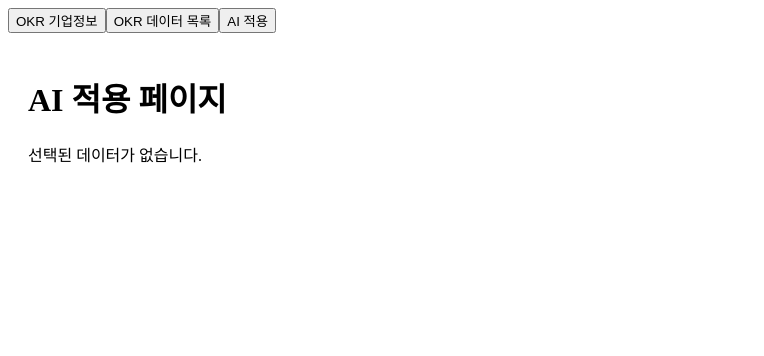
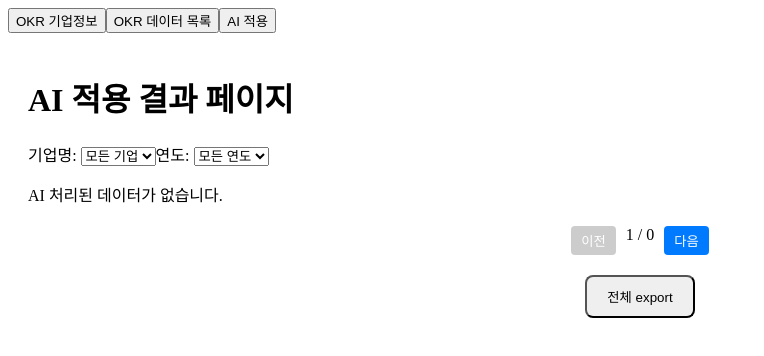
Before and after one commit to dinyudin203/20242R0136COSE48002, a React (Create React App) app: page / in a window 1280 px wide. Both pictures are taken after a click on the button "AI 적용". Shown: the top 356 px of the page, without its empty margins (0-764 px from the left). Built offline with nearby package versions, Linux system fonts and the light colour scheme.

Commit message:
pagination, sort, excel export

```diff
--- a/package.json
+++ b/package.json
@@ -9,7 +9,8 @@
     "react": "^18.3.1",
     "react-dom": "^18.3.1",
     "react-scripts": "5.0.1",
-    "web-vitals": "^2.1.4"
+    "web-vitals": "^2.1.4",
+    "xlsx-js-style": "^1.2.0"
   },
   "scripts": {
     "start": "react-scripts start",
--- a/src/components/OkrAIPage.js
+++ b/src/components/OkrAIPage.js
@@ -1,74 +1,187 @@
-import React from 'react';
+import React, { useState, useEffect } from 'react';
 import Button from '../Button';
+import XLSX from 'xlsx-js-style';
 
 const OkrAIPage = ({ selectedData, onProcessData }) => {
-  // 전체 데이터 처리 핸들러
-  const handleProcessAll = () => {
-    if (onProcessData) {
-      onProcessData(selectedData);
-    }
+  const [processedData, setProcessedData] = useState([]);
+  const [filteredData, setFilteredData] = useState([]);
+  const [selectedCompany, setSelectedCompany] = useState('모든 기업');
+  const [selectedYear, setSelectedYear] = useState('');
+  const [currentPage, setCurrentPage] = useState(1);
+  const itemsPerPage = 5;
+
+  useEffect(() => {
+    setProcessedData(selectedData);
+    setFilteredData(selectedData);
+  }, [selectedData]);
+
+  const getUniqueValues = (key) => {
+    return Array.from(new Set(processedData.map((okr) => okr[key]))).filter(Boolean);
   };
 
-  // 개별 데이터 처리 핸들러
-  const handleProcessItem = (okr) => {
-    if (onProcessData) {
-      onProcessData([okr]);
+  const exportAllToExcel = () => {
+    if (processedData.length === 0) {
+      alert('내보낼 데이터가 없습니다.');
+      return;
     }
+    const worksheet = XLSX.utils.json_to_sheet(processedData);
+    const workbook = XLSX.utils.book_new();
+    XLSX.utils.book_append_sheet(workbook, worksheet, 'OKR AI 결과');
+    // 엑셀 스타일 설정 (선택 사항)
+    worksheet['!cols'] = [
+      { wch: 10 }, // No.
+      { wch: 15 }, // 일자
+      { wch: 20 }, // 기업명
+      { wch: 15 }, // 업종
+      { wch: 15 }, // 부서명
+      { wch: 15 }, // 구분(OKR)
+      { wch: 30 }, // 상위/해당목표
+      { wch: 30 }, // 작성 OKR
+    ];
+
+    // 엑셀 파일 다운로드
+    XLSX.writeFile(workbook, 'okr_data.xlsx');
   };
+
+  const handleFilterChange = () => {
+    let filtered = processedData;
+    if (selectedCompany !== '모든 기업') {
+      filtered = filtered.filter((okr) => okr.company === selectedCompany);
+    }
+    if (selectedYear) {
+      filtered = filtered.filter((okr) => okr.date === selectedYear);
+    }
+    setFilteredData(filtered);
+    setCurrentPage(1);
+  };
+
+  useEffect(() => {
+    handleFilterChange();
+  }, [selectedCompany, selectedYear]);
+
+  const startIndex = (currentPage - 1) * itemsPerPage;
+  const endIndex = startIndex + itemsPerPage;
+  const paginatedData = filteredData.slice(startIndex, endIndex);
+  const totalPages = Math.ceil(filteredData.length / itemsPerPage);
 
   return (
     <div>
-      <h1>AI 적용 페이지</h1>
-      {selectedData.length === 0 ? (
-        <p>선택된 데이터가 없습니다.</p>
+      <h1>AI 적용 결과 페이지</h1>
+      <div>
+        <label>기업명: </label>
+        <select
+          value={selectedCompany}
+          onChange={(e) => setSelectedCompany(e.target.value)}
+        >
+          <option>모든 기업</option>
+          {getUniqueValues('company').map((company, index) => (
+            <option key={index} value={company}>
+              {company}
+            </option>
+          ))}
+        </select>
+        <label>연도: </label>
+        <select
+          value={selectedYear}
+          onChange={(e) => setSelectedYear(e.target.value)}
+        >
+          <option value="">모든 연도</option>
+          {getUniqueValues('date').map((year, index) => (
+            <option key={index} value={year}>
+              {year}
+            </option>
+          ))}
+        </select>
+      </div>
+
+      {filteredData.length === 0 ? (
+        <p>AI 처리된 데이터가 없습니다.</p>
       ) : (
-        <div>
-          {/* 전체 AI 처리 버튼 */}
-          <Button
-            onClick={handleProcessAll}
-          >
-            전체 AI 적용
-          </Button>
-
-          <table border="1" style={{ width: '100%', marginTop: '10px' }}>
-            <thead>
-              <tr>
-                <th>No.</th>
-                <th>일자</th>
-                <th>기업명</th>
-                <th>업종</th>
-                <th>부서명</th>
-                <th>구분(OKR)</th>
-                <th>상위/해당목표</th>
-                <th>작성 OKR</th>
-                <th>AI</th> {/* 버튼 열 */}
-              </tr>
-            </thead>
-            <tbody>
-              {selectedData.map((okr, index) => (
-                <tr key={index}>
-                  <td>{okr.no}</td>
-                  <td>{okr.date}</td>
-                  <td>{okr.company}</td>
-                  <td>{okr.industry}</td>
-                  <td>{okr.department}</td>
-                  <td>{okr.type}</td>
-                  <td>{okr.goal}</td>
-                  <td>{okr.okr}</td>
-                  <td>
-                    {/* 버튼 컴포넌트 사용 */}
-                    <Button
-                      onClick={() => handleProcessItem(okr)}
-                    >
-                      AI 적용
-                    </Button>
-                  </td>
-                </tr>
-              ))}
-            </tbody>
-          </table>
+        <div style={{ marginTop: '10px' }}>
+          {paginatedData.map((okr, index) => (
+            <div
+              key={index}
+              style={{
+                border: '1px solid #ccc',
+                padding: '10px',
+                marginBottom: '10px',
+              }}
+            >
+              <p>
+                <strong>No.:</strong> {okr.no}
+              </p>
+              <p>
+                <strong>일자:</strong> {okr.date}
+              </p>
+              <p>
+                <strong>기업명:</strong> {okr.company}
+              </p>
+              <p>
+                <strong>업종:</strong> {okr.industry}
+              </p>
+              <p>
+                <strong>부서명:</strong> {okr.department}
+              </p>
+              <p>
+                <strong>구분(OKR):</strong> {okr.type}
+              </p>
+              <p>
+                <strong>상위/해당목표:</strong> {okr.goal}
+              </p>
+              <p>
+                <strong>작성 OKR:</strong> {okr.okr}
+              </p>
+            </div>
+          ))}
         </div>
       )}
+
+      <div
+        style={{
+          display: 'flex',
+          justifyContent: 'center',
+          marginTop: '20px',
+          gap: '10px',
+        }}
+      >
+        <button
+          disabled={currentPage === 1}
+          onClick={() => setCurrentPage((prev) => prev - 1)}
+          style={{
+            padding: '5px 10px',
+            borderRadius: '4px',
+            backgroundColor: currentPage === 1 ? '#ccc' : '#007bff',
+            color: 'white',
+            border: 'none',
+            cursor: currentPage === 1 ? 'not-allowed' : 'pointer',
+          }}
+        >
+          이전
+        </button>
+        <span>
+          {currentPage} / {totalPages}
+        </span>
+        <button
+          disabled={currentPage === totalPages}
+          onClick={() => setCurrentPage((prev) => prev + 1)}
+          style={{
+            padding: '5px 10px',
+            borderRadius: '4px',
+            backgroundColor: currentPage === totalPages ? '#ccc' : '#007bff',
+            color: 'white',
+            border: 'none',
+            cursor: currentPage === totalPages ? 'not-allowed' : 'pointer',
+          }}
+        >
+          다음
+        </button>
+      </div>
+
+      <div style={{ marginTop: '20px', textAlign: 'center' }}>
+        <Button onClick={exportAllToExcel} style={{ padding: '10px 20px', borderRadius: '8px' }}>
+          전체 export
+        </Button>
+      </div>
     </div>
   );
 };
```
Also changed, not shown: src/pages/AIResultPage.js (added, +95 -0 lines), 1 other file (tests, documents, lock files or other folders).
